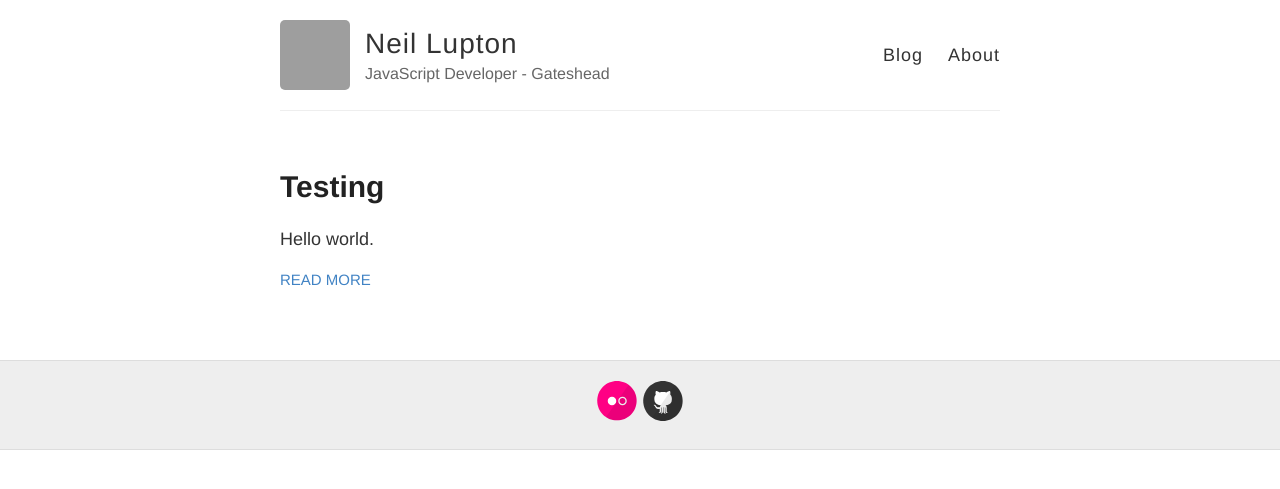
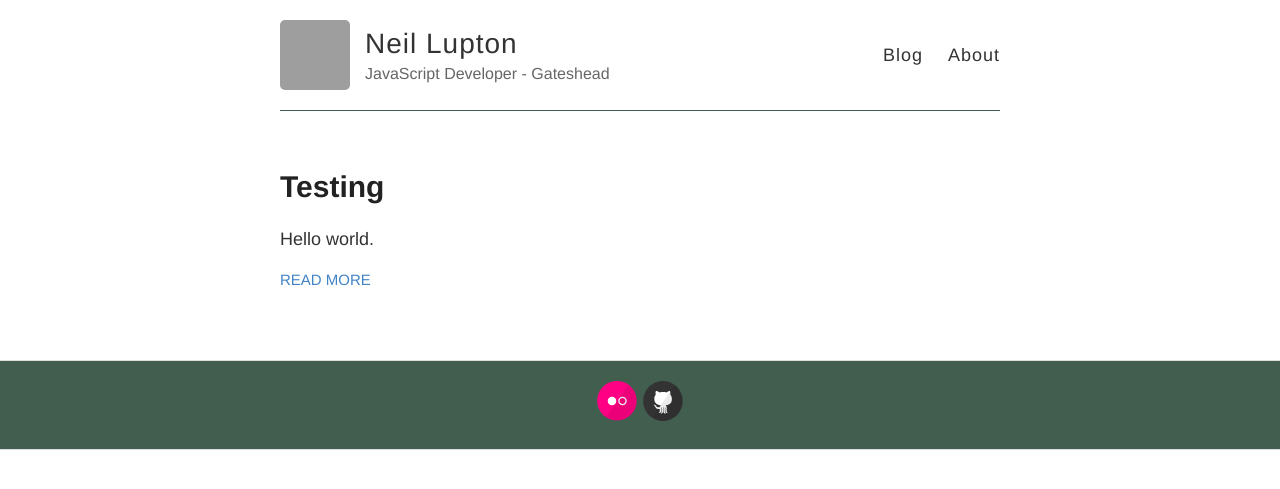
Before and after one commit to Neil188/Neil188.github.io, a Jekyll site: the page built from index.html, in a window 1280 px wide. Shown: the top 489 px of the page. Built offline with Jekyll 4.4.1, drawn with Linux system fonts in a browser that asks for light colours; grey boxes are pictures that could not be loaded.

Commit message:
Change colour settings

```diff
--- a/_sass/_variables.scss
+++ b/_sass/_variables.scss
@@ -5,6 +5,7 @@
 
 // Colors
 $blue: #4183C4;
+$green: #425E4F;
 
 // Grays
 $black: #000;
--- a/style.scss
+++ b/style.scss
@@ -156,7 +156,7 @@ img {
 
 .masthead {
   padding: 20px 0;
-  border-bottom: 1px solid $lightGray;
+  border-bottom: 1px solid $green;
 
   @include mobile {
     text-align: center;
@@ -275,7 +275,7 @@ nav {
   margin-top: 50px;
   border-top: 1px solid #ddd;
   border-bottom: 1px solid #ddd;
-  background-color: $lightGray;
+  background-color: $green;
 }
 
 footer {
```
